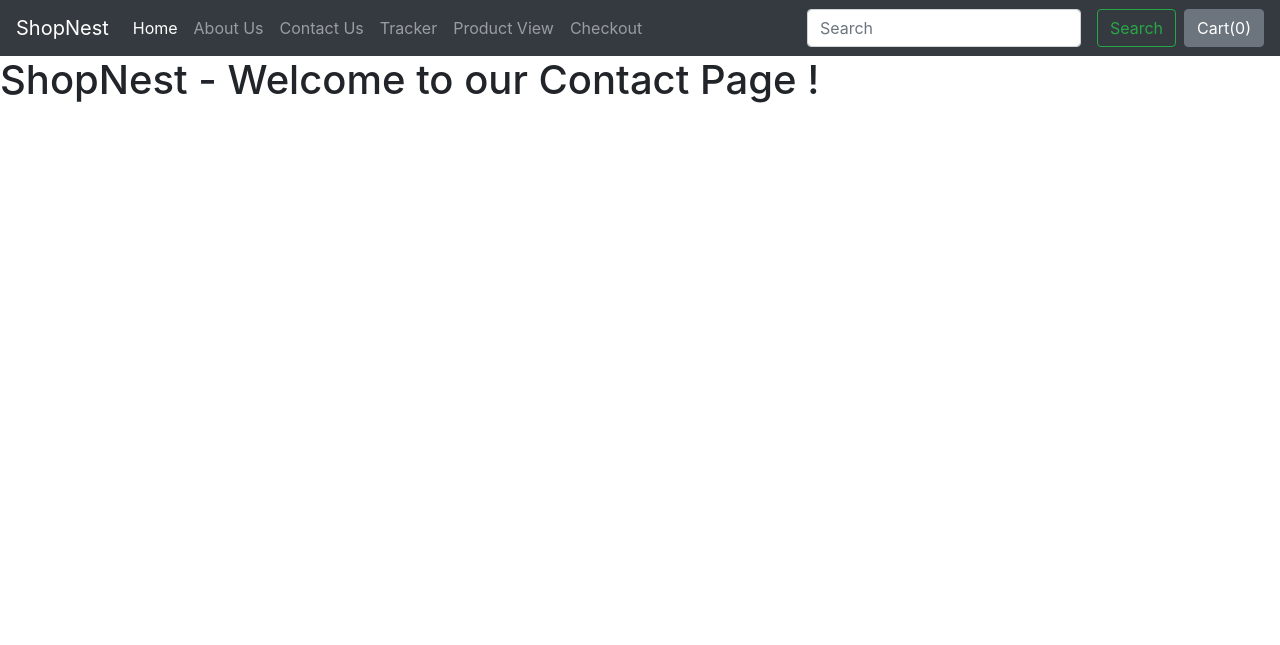
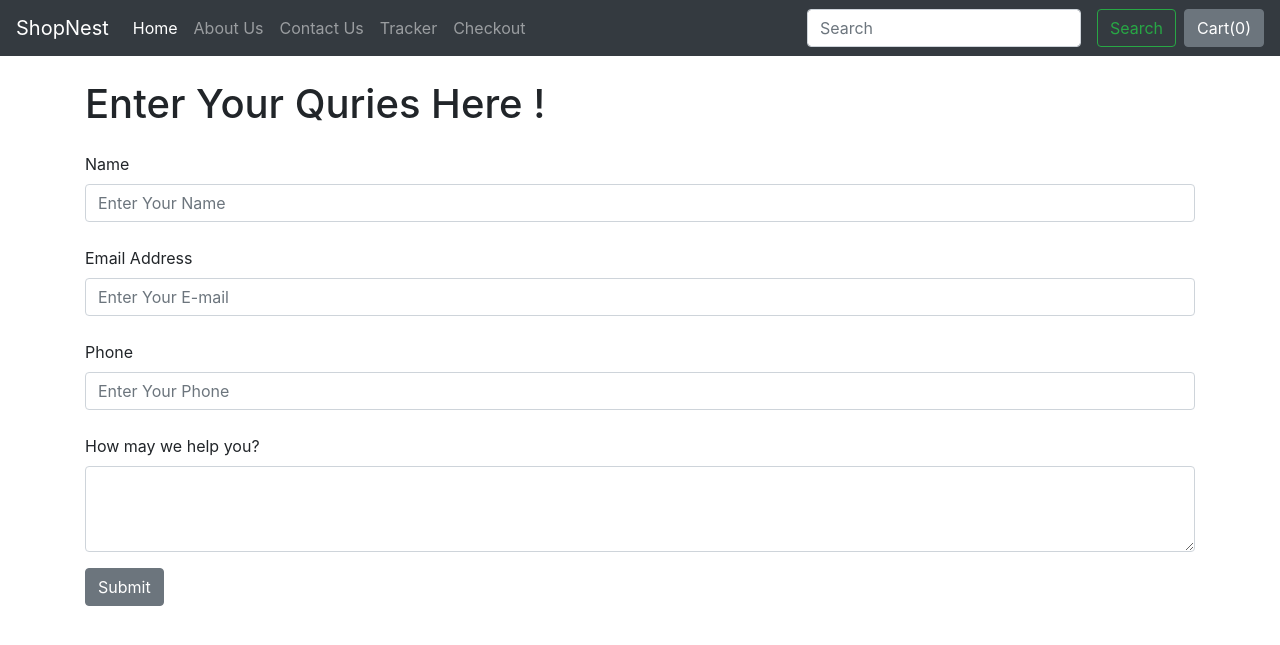
Before and after one commit to ayazkhan1410/E-Commerece-Website, a Django app: page /shop/contact in a window 1280 px wide. Shown: the top 645 px of the page. Run offline with Django 4.2, Linux system fonts and the light colour scheme; some libraries are stand-ins or nearby versions.

Commit message:
Creating Contact Page + Database

```diff
--- a/shop/templates/shop/common.html
+++ b/shop/templates/shop/common.html
@@ -37,10 +37,6 @@
 
       <li class="nav-item">
         <a class="nav-link" href="/shop/tracking">Tracker</a>
-      </li>
-
-      <li class="nav-item">
-        <a class="nav-link" href="/shop/productview">Product View</a>
       </li>
 
       <li class="nav-item">
--- a/shop/templates/shop/contact.html
+++ b/shop/templates/shop/contact.html
@@ -3,6 +3,32 @@
 {% block title %}  <title> Contact Us! {% endblock %}</title>
 
 {% block body %}
-<h1>ShopNest - Welcome to our Contact Page !
+<div class="container my-4">
+<form action="" method="post">{% csrf_token %}
+
+    <h1>Enter Your Quries Here !</h1>
+    <div class="form-group my-4">
+      <label for="exampleFormControlInput1">Name</label>
+      <input type="text" class="form-control" id="name" name="name" placeholder="Enter Your Name">
+    </div>
+
+    <div class="form-group my-4">
+        <label for="exampleFormControlInput1">Email Address</label>
+        <input type="email" class="form-control" id="email" name="email" placeholder="Enter Your E-mail">
+      </div>
+
+    <div class="form-group my-4">
+        <label for="exampleFormControlInput1">Phone</label>
+        <input type="tel" class="form-control" id="phone" name="phone" placeholder="Enter Your Phone">
+      </div>
+
+    <div class="form-group">
+      <label for="exampleFormControlTextarea1">How may we help you?</label>
+      <textarea class="form-control" id="desc" name="desc" rows="3"></textarea>
+    </div>
+
+    <button type="submit" class="btn btn-secondary">Submit</button>
+
+  </form>
+</div>
 {% endblock %}
-</h1>
--- a/shop/views.py
+++ b/shop/views.py
@@ -27,6 +27,12 @@ def about(request):
     return render(request,'shop/about.html')
 
 def contact(request):
+    if request.method == "POST":
+        name = request.POST.get('name','')
+        email = request.POST.get('email','')
+        phone = request.POST.get('phone','')
+        desc = request.POST.get('desc','')
+
     return render(request,'shop/contact.html')
 
 def tracking(request):
```
Also changed, not shown: shop/admin.py (+7 -2 lines), shop/models.py (+10 -0 lines), db.sqlite3, shop/migrations/0006_contact.py (added).
